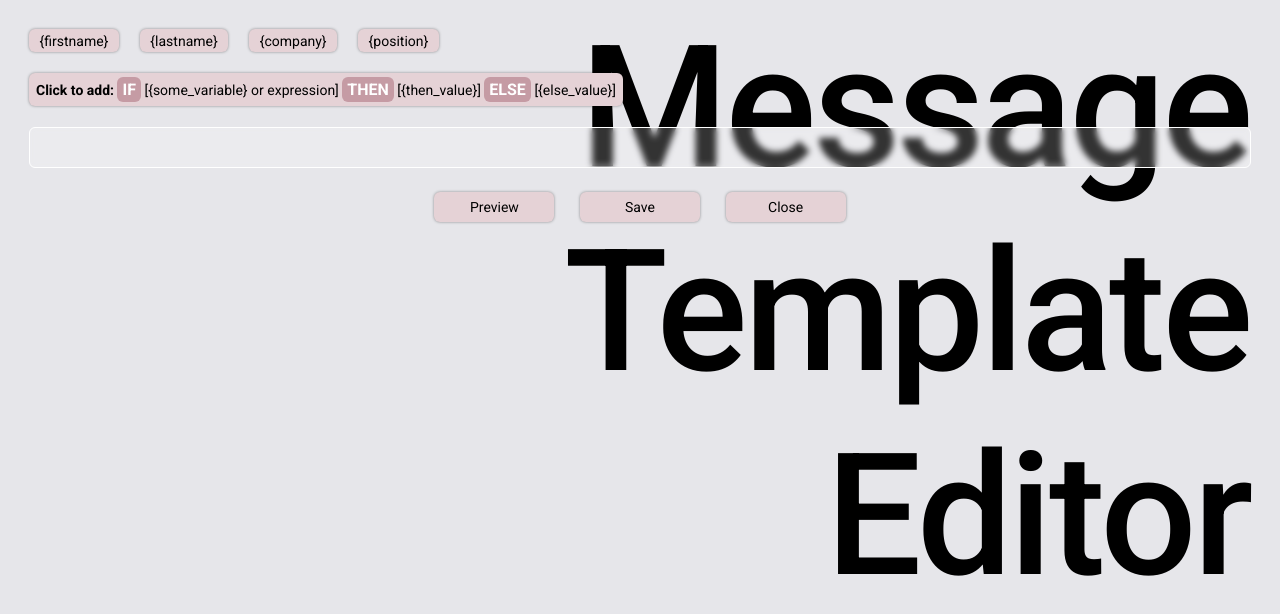
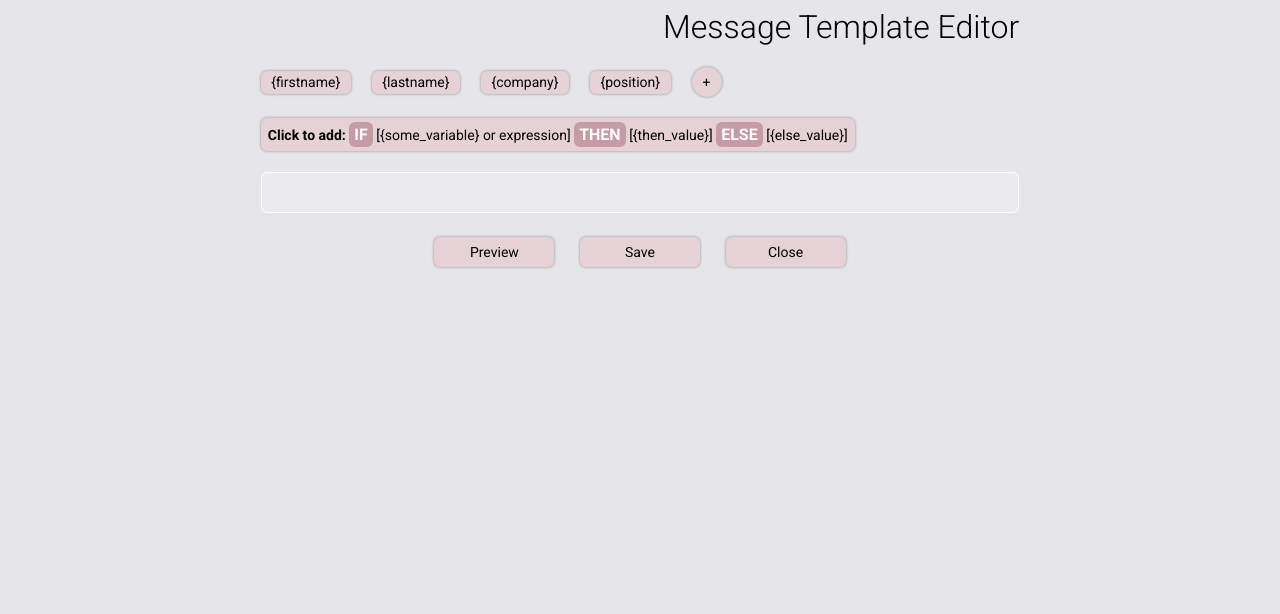
Before and after one commit to TooManyLs/template-redactor, a React (Create React App) app: page / in a window 1280 px wide. Both pictures are taken after a click on the button "Message Editor". Shown: the top 614 px of the page. Built offline with nearby package versions, Linux system fonts and the light colour scheme.

Commit message:
fixes, stuff added;
 - improved readability
 - implemented adding/removing variables
 - variables now saving in local storage
 - corrected some visuals
 - sticky top panel

```diff
--- a/src/App.tsx
+++ b/src/App.tsx
@@ -32,7 +32,7 @@ function App() {
   );
 }
 
-export const callbackSave = async (t: object[]) => {
-  localStorage.setItem("template", JSON.stringify(t));
+export const callbackSave = async (t: object[] | string[], name: string) => {
+  localStorage.setItem(name, JSON.stringify(t));
 };
 export default App;
--- a/src/components/MessageTemplateEditor/MessageTemplateEditor.module.css
+++ b/src/components/MessageTemplateEditor/MessageTemplateEditor.module.css
@@ -1,6 +1,6 @@
 .MessageTemplateEditor {
-  width: auto;
-  padding: 1.5rem;
+  width: 60%;
+  margin: 0 auto;
   animation: fadeIn 0.5s;
 }
 .MessageTemplateEditor .defaultTextarea {
@@ -8,17 +8,10 @@
   box-sizing: border-box;
 }
 
-h1 {
-  margin: auto;
-  text-align: center;
-  font-size: 1rem;
-  font-weight: bolder;
-  padding-bottom: 1rem;
-}
-
 .templateSubmit {
   display: flex;
   justify-content: center;
+  margin-bottom: 1.5rem;
 }
 .templateSubmit button {
   width: fit-content;
@@ -31,7 +24,6 @@ h1 {
 
 .addIfelse {
   padding: 0.5rem;
-  margin-bottom: 1.5rem;
 }
 .addIfelse span {
   width: max-content;
@@ -57,11 +49,11 @@ h1 {
   display: inline;
   background-color: #c59ba4;
   padding: 3px 5px;
-  margin: auto;
   border-radius: 6px;
   font-size: 16px;
   font-weight: bold;
   color: white;
+  user-select: none;
 }
 .if_then_else textarea {
   float: right;
@@ -84,7 +76,7 @@ h1 {
 
 .darken {
   position: fixed;
-  z-index: 1;
+  z-index: 2;
   top: 0;
   left: 0;
   width: 100%;
@@ -124,19 +116,12 @@ h1 {
   }
 }
 .Header {
-  position: absolute;
-  z-index: -1;
-  letter-spacing: -3.4px;
-  right: 30px;
-  top: 6px;
-  width: 800px;
-  padding: 0;
   text-align: end;
-  font-size: 170px;
+  font-size: 32px;
   font-family: "Roboto";
-  font-weight: 500;
-  line-height: 204px;
+  font-weight: 300;
   user-select: none;
+  margin: auto;
 }
 
 @keyframes fadeIn {
@@ -149,3 +134,12 @@ h1 {
     opacity: 1;
   }
 }
+
+.actionMenu {
+  position: sticky;
+  top: 0;
+  left: 0;
+  padding: 1.5rem 0;
+  z-index: 1;
+  background-color: #e6e6ea;
+}
--- a/src/components/MessageTemplateEditor/MessageTemplateEditor.tsx
+++ b/src/components/MessageTemplateEditor/MessageTemplateEditor.tsx
@@ -8,7 +8,7 @@ import PreviewScreen from "../PreviewScreen/PreviewScreen";
 interface MessageTemplateEditorProps {
   arrVarNames: string[];
   template?: object[];
-  callbackSave: (t: object[]) => Promise<void>;
+  callbackSave: (t: object[] | string[], name: string) => Promise<void>;
   setShowEditor: Dispatch<SetStateAction<boolean>>;
 }
 
@@ -259,6 +259,7 @@ const MessageTemplateEditor: FC<MessageTemplateEditorProps> = ({
       );
       setElements(newElems);
     }
+    setScrollPosition(window.scrollY);
   };
   // delete ifthenelse and merge neighboring textareas
   const handleDelete = () => {
@@ -290,6 +291,7 @@ const MessageTemplateEditor: FC<MessageTemplateEditorProps> = ({
       value: mergedValue,
     });
     setElements(newElems);
+    setScrollPosition(window.scrollY);
   };
 
 
@@ -309,6 +311,7 @@ const MessageTemplateEditor: FC<MessageTemplateEditorProps> = ({
         </div>
       ) : null}
       <h1 className={styles.Header}>Message Template Editor</h1>
+      <div className={styles.actionMenu}>
         <VarSelector
           arrVarNames={arrVarNames}
           cursorPositionRef={cursorPositionRef}
@@ -320,6 +323,8 @@ const MessageTemplateEditor: FC<MessageTemplateEditorProps> = ({
           <span>IF</span>[{"{some_variable}"} or expression]
           <span>THEN</span>[{"{then_value}"}]<span>ELSE</span>[{"{else_value}"}]
         </button>
+      </div>
+
       <form>{showContent(elements)}</form>
       <div className={styles.templateSubmit}>
         <button
@@ -337,7 +342,8 @@ const MessageTemplateEditor: FC<MessageTemplateEditorProps> = ({
           onClick={() => {
             setScrollPosition(window.scrollY);
             preserveChanges();
-            callbackSave(elements);
+            callbackSave(elements, 'template');
+            callbackSave(arrVarNames, 'arrVarNames')
             setShowPopup(true);
             setTimeout(() => {
               setScrollPosition(window.scrollY);
--- a/src/components/PreviewScreen/PreviewScreen.tsx
+++ b/src/components/PreviewScreen/PreviewScreen.tsx
@@ -11,7 +11,11 @@ interface PreviewScreenProps {
 interface Values {
   [key: string]: string;
 }
- export const extractValues = (arr: any, val: Values) => {
+const PreviewScreen: FC<PreviewScreenProps> = ({ setShowPreview, arrVarNames, elements }) => {
+  const [values, setValues] = useState<Values>({});
+  const [message, setMessage] = useState('');
+
+  const extractValues = (arr: any, val: Values) => {
      let result = '';
      for (let i = 0; i < arr.length; i++) {
        let obj = arr[i];
@@ -34,9 +38,6 @@ interface Values {
      }
      return result;
    };
-const PreviewScreen: FC<PreviewScreenProps> = ({ setShowPreview, arrVarNames, elements }) => {
-  const [values, setValues] = useState<Values>({});
-  const [message, setMessage] = useState('');
 
   useEffect(() => {
     const initialValues: Values = {};
--- a/src/components/VarSelector/VarSelector.module.css
+++ b/src/components/VarSelector/VarSelector.module.css
@@ -9,3 +9,37 @@
   padding: 0.25rem 0.75rem;
   background-color: #e5d2d6;
 }
+
+.addButton {
+  margin: 0;
+  width: 30px !important;
+  height: 30px !important;
+  padding: 0;
+  border-radius: 15px;
+}
+
+.removeMode:hover {
+  background-color: #ac1f1f;
+  color: white;
+}
+
+.newVarInput {
+  outline: none;
+  height: 20px;
+  width: 120px;
+  border-radius: 10px 0 0 10px;
+  border: 1px solid white;
+  padding: 0px 25px 0 10px;
+  background-color: rgba(255, 255, 255, 0.2);
+  &:focus {
+    background-color: rgba(255, 255, 255, 0.9);
+  }
+}
+
+.addVar {
+  display: inline;
+}
+
+.buttonDisplace {
+  margin-left: -15px;
+}
--- a/src/components/VarSelector/VarSelector.tsx
+++ b/src/components/VarSelector/VarSelector.tsx
@@ -1,4 +1,4 @@
-import React, { FC, MutableRefObject } from 'react';
+import React, { FC, MutableRefObject, useState } from 'react';
 import styles from './VarSelector.module.css';
 import { v4 as uuidV4 } from 'uuid';
 
@@ -15,6 +15,7 @@ const VarSelector: FC<VarSelectorProps> = ({
   lastTextareaRef,
   onCursorPositionChange,
 }) => {
+  const [addNewVar, setaddNewVar] = useState(false)
   //func to insert variable into textarea at current position
   const addVar = (event: any) => {
     let lastArea = lastTextareaRef.current;
@@ -32,13 +33,65 @@ const VarSelector: FC<VarSelectorProps> = ({
     onCursorPositionChange(newPos);
   };
 
+  const addVarName = (event:any) => {
+    let inputText
+    if(event.target.localName === 'button') {
+      inputText = event.target.previousSibling.value;
+    } else {
+      inputText = event.target.value;
+    }
+    const newNames = inputText.split(' ')
+    if (newNames) {
+      newNames.filter((str: any, index: number) => str !== "" && !arrVarNames.includes(str) && newNames.indexOf(str) === index).forEach((el: string) => arrVarNames.push(el))
+    }
+  }
+
+  const remVarName = (event: any) => {
+    const toRemove = event.target.textContent.replace(/{|}/g, "")
+    const idx = arrVarNames.indexOf(toRemove)
+    arrVarNames.splice(idx, 1)
+    setaddNewVar(false)
+    setTimeout(() => {
+      setaddNewVar(true)
+    }, 1);
+  }
+
+  const inputRef = React.useRef<HTMLInputElement>(null);
+
   return (
     <div className={styles.VarSelector}>
       {arrVarNames.map((el) => (
-        <button className={'varButton'} key={uuidV4()} onClick={addVar}>
+        <button className={/*'varButton' + ' ' + */(addNewVar ? styles.removeMode : '')} key={uuidV4()} onClick={addNewVar ? remVarName : addVar}>
           {'{' + el + '}'}
         </button>
       ))}
+      <div className={styles.addVar}>
+        {addNewVar ?
+        <input
+          ref={inputRef}
+          type="text"
+          className={styles.newVarInput}
+          onKeyDown={(event) => {
+            if (event.key === 'Enter') {
+              addVarName(event);
+              setaddNewVar(false);
+            }
+          }}
+        />
+        : null}
+        <button
+          className={styles.addButton + ' ' + (addNewVar ? styles.buttonDisplace : '')}
+          onClick={(e) => !addNewVar ?
+          (setaddNewVar(true),
+          setTimeout(() => {
+            return inputRef.current ? inputRef.current.focus() : null
+          }, 1))
+          : (addVarName(e), setaddNewVar(false))}
+        >
+          +
+        </button>
+      </div>
+
     </div>
   );
 };
```
Also changed, not shown: 1 other file (tests, documents, lock files or other folders). Lines whose indentation alone changed are shown as unchanged.
